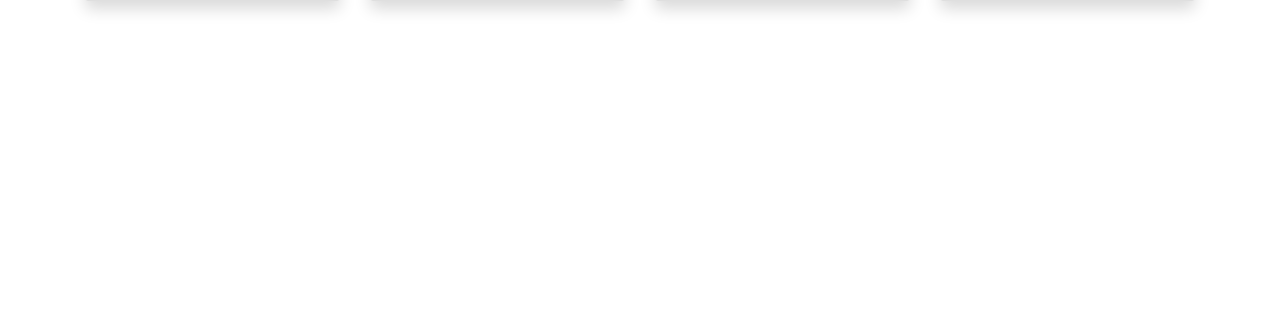
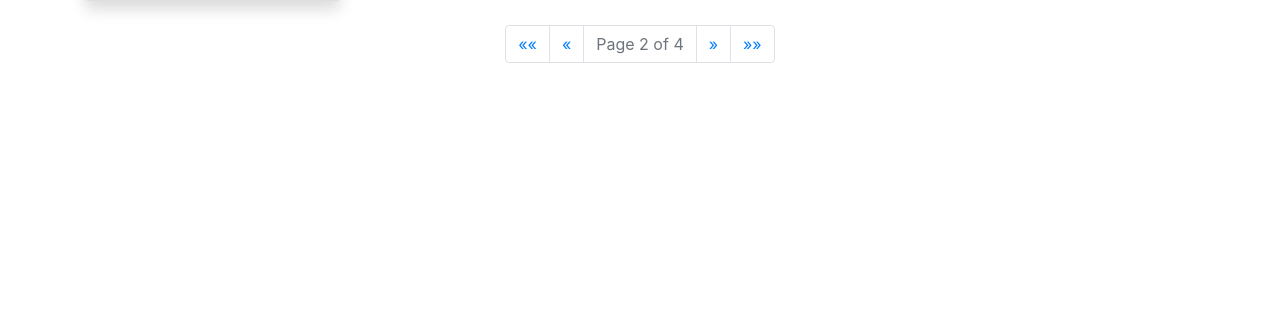
Before and after one commit to sahilsh4rma/Ecom, a Django app: page /?page=2 in a window 1280 px wide. Shown: the part 405-726 px from the top of the page. Run offline with Django 4.2, Linux system fonts and the light colour scheme; data comes from the database, SQL or seed files in the repository; some libraries are stand-ins or nearby versions.

Commit message:
add pagination

```diff
--- a/shop/static/shop/shop-style.css
+++ b/shop/static/shop/shop-style.css
@@ -1,4 +1,7 @@
 /* shop/shop-style.css */
+
+
+
 
 /* Navbar styles */
 .navbar {
--- a/shop/templates/shop/index.html
+++ b/shop/templates/shop/index.html
@@ -18,5 +18,36 @@
     </div>
     {% endfor %}
 </div>
+<!-- Pagination Section -->
+<nav aria-label="Page navigation">
+    <ul class="pagination justify-content-center">
+      {% if product_objects.has_previous %}
+        <li class="page-item">
+          <a class="page-link" href="?page=1" aria-label="First">
+            <span aria-hidden="true">&laquo;&laquo;</span>
+          </a>
+        </li>
+        <li class="page-item">
+          <a class="page-link" href="?page={{ product_objects.previous_page_number }}" aria-label="Previous">
+            <span aria-hidden="true">&laquo;</span>
+          </a>
+        </li>
+      {% endif %}
 
-{% endblock %}
+      <li class="page-item disabled"><span class="page-link">Page {{ product_objects.number }} of {{ product_objects.paginator.num_pages }}</span></li>
+
+      {% if product_objects.has_next %}
+        <li class="page-item">
+          <a class="page-link" href="?page={{ product_objects.next_page_number }}" aria-label="Next">
+            <span aria-hidden="true">&raquo;</span>
+          </a>
+        </li>
+        <li class="page-item">
+          <a class="page-link" href="?page={{ product_objects.paginator.num_pages }}" aria-label="Last">
+            <span aria-hidden="true">&raquo;&raquo;</span>
+          </a>
+        </li>
+      {% endif %}
+    </ul>
+  </nav>
+  {% endblock %}
--- a/shop/views.py
+++ b/shop/views.py
@@ -1,5 +1,6 @@
 from django.shortcuts import render
 from .models import Products
+from django.core.paginator import Paginator
 # Create your views here.
 
 
@@ -8,4 +9,7 @@ def index(request):
     product_name = request.GET.get("item_name")
     if product_name != "" and product_name is not None:
         product_objects = product_objects.filter(title__icontains = product_name )
+    paginator = Paginator(product_objects,1)
+    page = request.GET.get('page')
+    product_objects = paginator.get_page(page)
     return render(request,'shop/index.html',{'product_objects' : product_objects})
```
